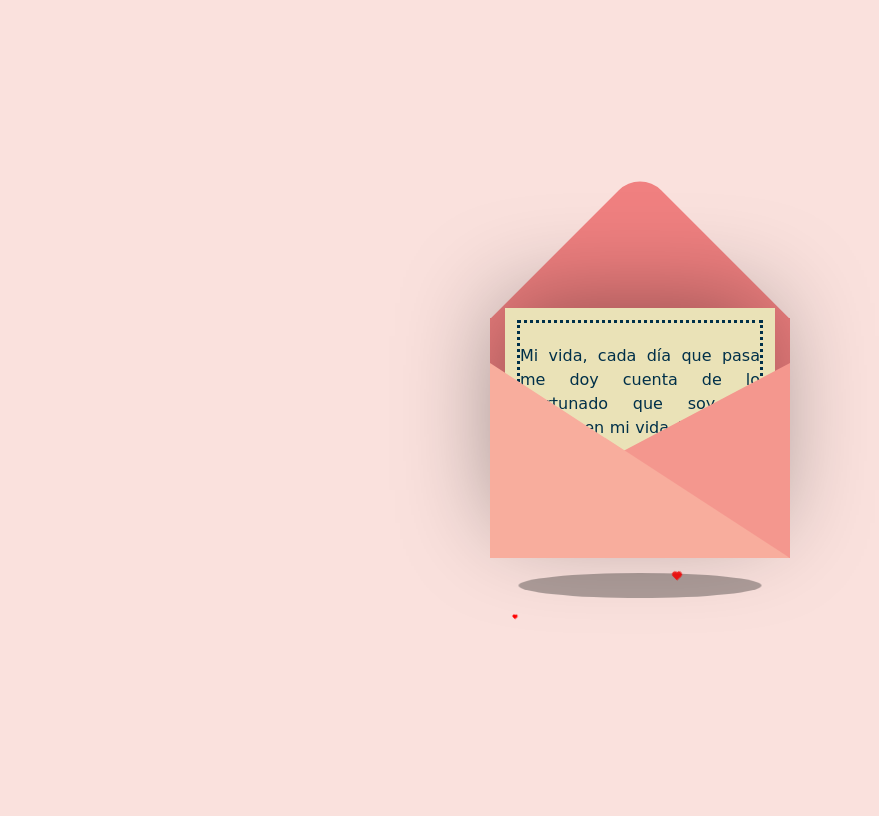
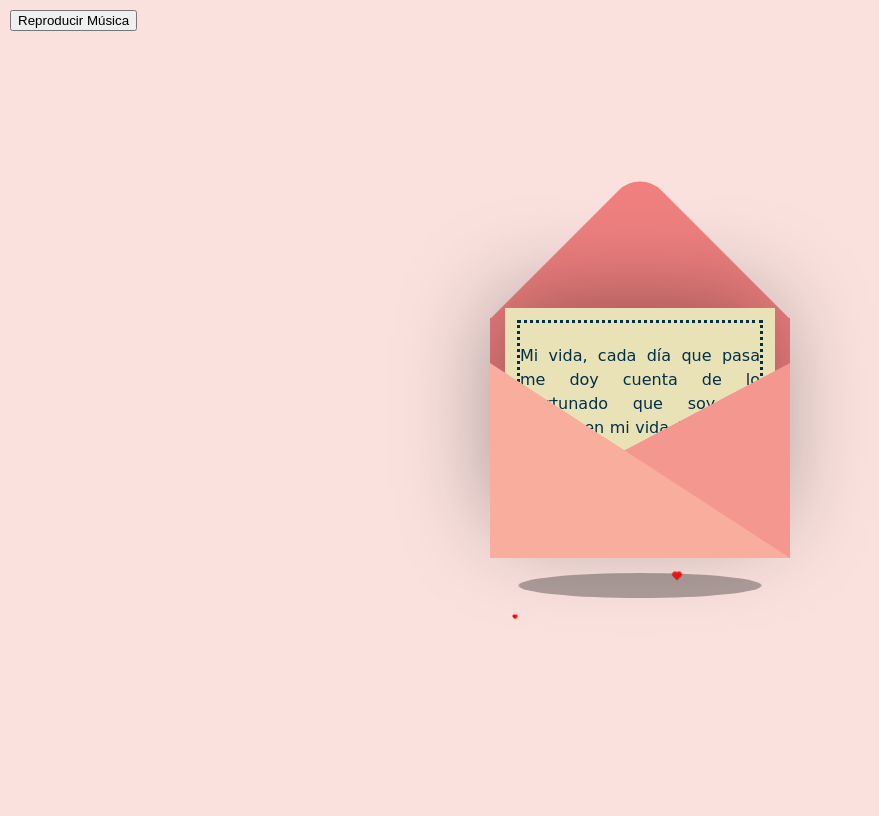
Before and after one commit to Sherman95/IvaLove, a website: page love letter.html in a window 1280 px wide. Shown: the whole page, without its empty margins (0-879 px from the left). Drawn offline with nearby package versions, Linux system fonts and the light colour scheme.

Commit message:
Update love letter.html

```diff
--- a/love letter.html
+++ b/love letter.html
@@ -8,6 +8,7 @@
     <title>Love Letter</title>
   </head>
   <body>
+    <button id="play-music" style="position: fixed; top: 10px; left: 10px; z-index: 1000;">Reproducir Música</button>
     <audio id="background-music" autoplay loop>
       <source src="audio/song3.mp3" type="audio/mpeg">
       Tu navegador no soporta el elemento de audio.
```
